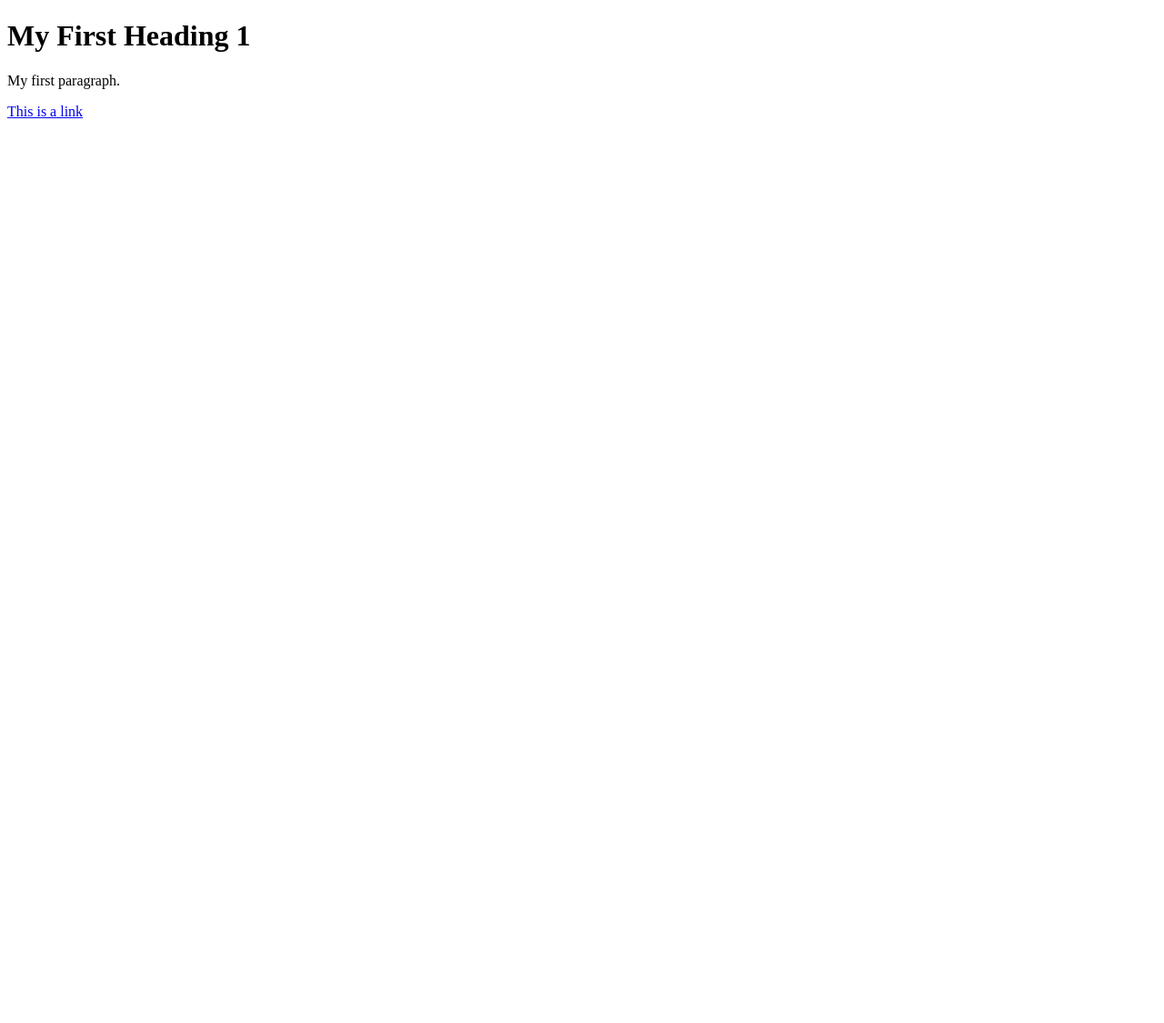
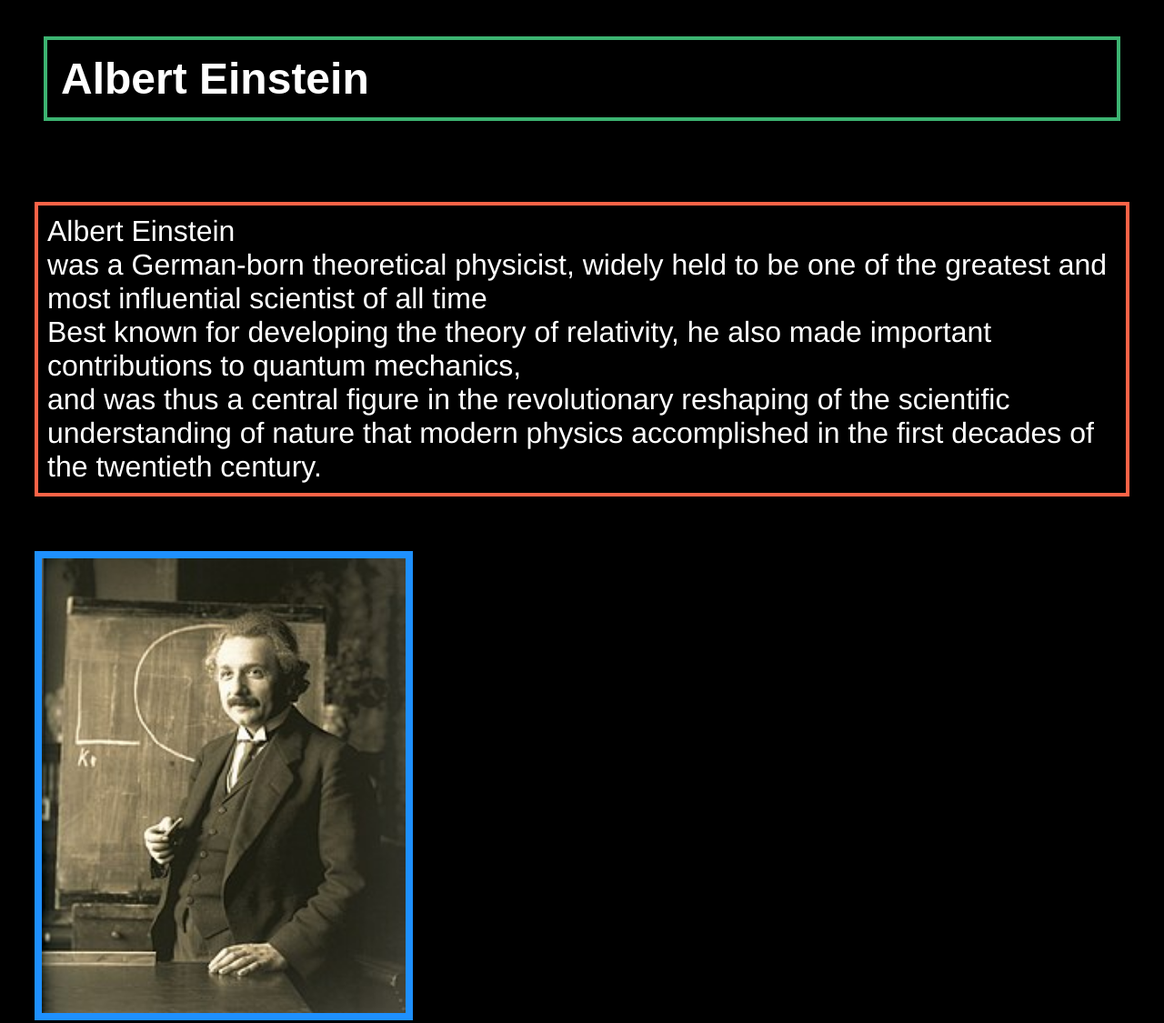
Before and after one commit to 67ren/New-folder, a plain HTML site: page index.html in a window 1280 px wide. Shown: the whole page at 91% size. Before the commit the page ends 800 px from the top, so only its background shows below. Drawn offline with Linux system fonts and the light colour scheme.

Commit message:
Biography

```diff
--- a/index.html
+++ b/index.html
@@ -1,15 +1,57 @@
 <!DOCTYPE html>
 <html>
 <head>
-<title>My first</title>
+<title>Biography</title>
+<style>
+body {background-color: black;}
+
+
+h1 {
+  color: white;
+  font-family: sans-serif ;
+  font-size: 300%;
+  margin: 30px;
+  border: 4px solid mediumseagreen;
+  padding: 15px;
+  margin: 40px;
+
+}
+p {
+  color: white;
+  font-family: courier;
+  font-size: 200%;
+  border: 4px solid tomato;
+  padding: 10px;
+  margin: 30px;
+}
+
+  img {
+  border: 8px solid dodgerblue;
+  width:400px;
+  height:500px;
+  margin: 30px;
+}
+ </style>
+
 </head>
 <body>
 
-<h1>My First Heading 1</h1>
 
-<p>My first paragraph.</p>
+<h1>Albert Einstein</h1>
 
-<a href = "https://www.youtube.com">This is a link</a>
+<h3 style="font-family:century gothic;"> Summary:
+</h3>
 
-</body>
+<p style="font-family:Franklin Gothic Medium">
+    <!-- Taken from wikipedia-->
+Albert Einstein
+<br>
+was a German-born theoretical physicist, widely held to be one of the greatest and most influential scientist of all time
+    <br>
+Best known for developing the theory of relativity, he also made important contributions to quantum mechanics,
+<br>
+and was thus a central figure in the revolutionary reshaping of the scientific understanding of nature that modern physics accomplished in the first decades of the twentieth century.
+ </p>
+ <img src="Albert_einstein.jpg" alt="picture of albert einstein">
+
 </html>
```
Also changed, not shown: portfolio.html (deleted, +0 -29 lines), Albert_einstein.jpg (added).
